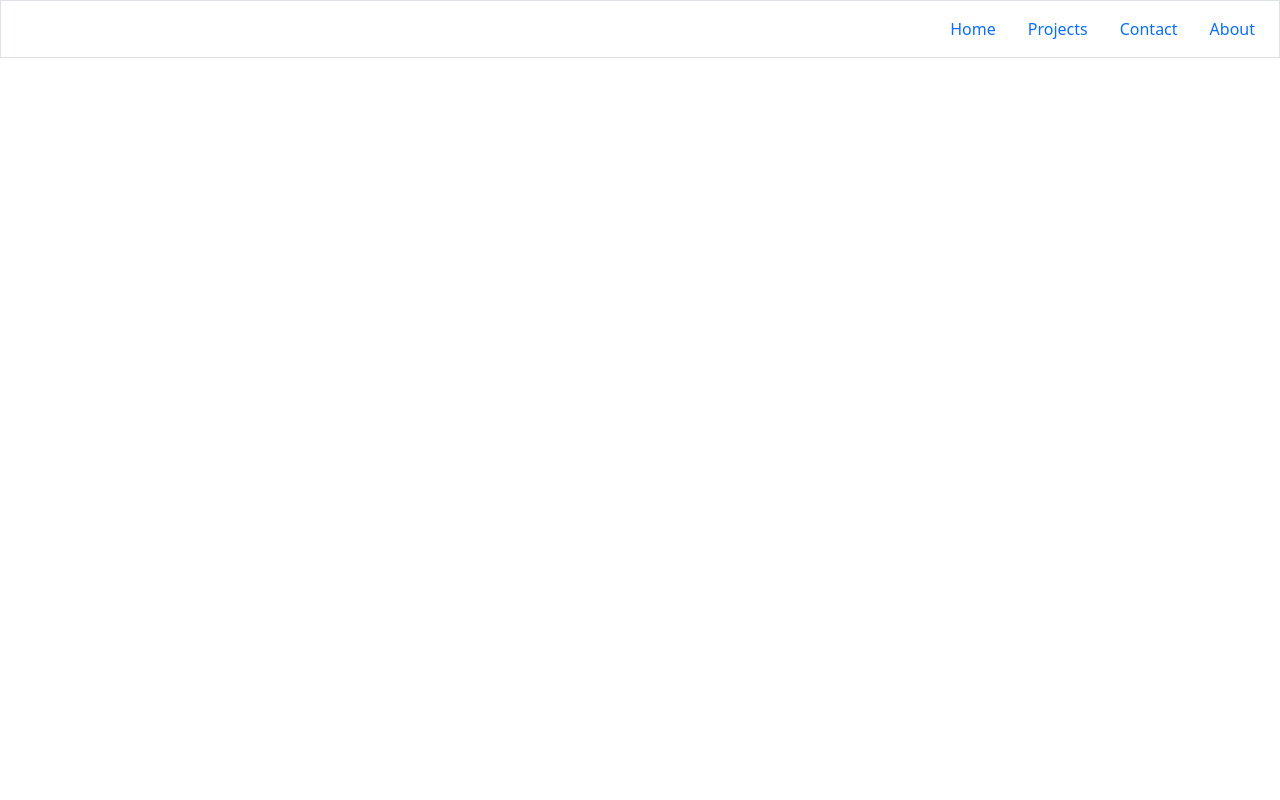
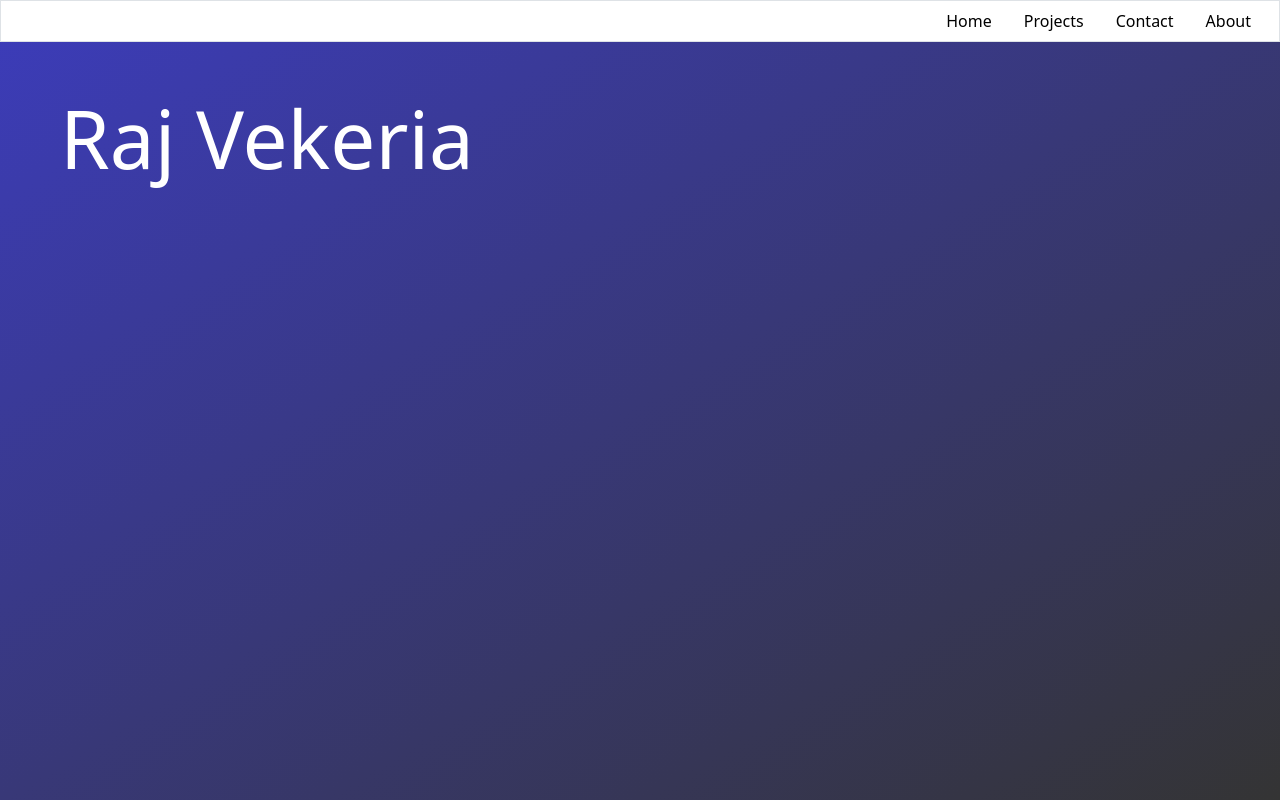
Before and after one commit to rvekeria678/Raj-Vekeria, a plain HTML site: page index.html in a window 1280 px wide. Drawn offline with nearby package versions, Linux system fonts and the light colour scheme.

Commit message:
Added Page Content

```diff
--- a/index.html
+++ b/index.html
@@ -6,24 +6,29 @@
     <title>Raj Vekeria</title>
 
     <link href="https://cdn.jsdelivr.net/npm/bootstrap@5.3.0-alpha1/dist/css/bootstrap.min.css" rel="stylesheet" integrity="sha384-GLhlTQ8iRABdZLl6O3oVMWSktQOp6b7In1Zl3/Jr59b6EGGoI1aFkw7cmDA6j6gD" crossorigin="anonymous">
-
+    <link href="./styles/app.css" rel="stylesheet"/>
 </head>
-<body class="bg-">
-    <div class="container-fluid p-2 border">
-        <ul class="nav justify-content-end">
+<body>
+    <div class="container-fluid border bg-white" id="nav-wrapper">
+            <ul class="nav justify-content-end" id="main-nav">
                 <li class="nav-item">
-                <a class="nav-link" href="#">Home</a>
+                    <a class="nav-link text-black" href="#">Home</a>
                 </li>
                 <li class="nav-item">
-                <a class="nav-link" href="#">Projects</a>
+                    <a class="nav-link text-black" href="#">Projects</a>
                 </li>
                 <li class="nav-item">
-                <a class="nav-link" href="#">Contact</a>
+                    <a class="nav-link text-black" href="#">Contact</a>
                 </li>
                 <li class="nav-item">
-                <a class="nav-link" href="#">About</a>
+                    <a class="nav-link text-black" href="#">About</a>
                 </li>
             </ul>
+    </div>
+    <div class="container-fluid">
+        <div class="text-white m-5 text-xl">
+            <div class="display-1">Raj Vekeria</div>
+        </div>
     </div>
     <script src="https://cdn.jsdelivr.net/npm/bootstrap@5.3.0-alpha1/dist/js/bootstrap.bundle.min.js" integrity="sha384-w76AqPfDkMBDXo30jS1Sgez6pr3x5MlQ1ZAGC+nuZB+EYdgRZgiwxhTBTkF7CXvN" crossorigin="anonymous"></script>
 </body>
--- a/styles/app.css
+++ b/styles/app.css
@@ -0,0 +1,17 @@
+html, body {
+height: 100%;
+width: 100%;
+background-image: linear-gradient(to bottom right, rgb(60, 60, 187), rgb(52, 52, 52));
+
+}
+#main-nav {
+    background: white;
+    background-repeat: no-repeat;
+}
+.nav-item:hover {
+    background: rgb(212, 212, 212);
+    transition: 0.25s;
+}
+.nav-item {
+    transition: 0.25s;
+}
```
Lines whose indentation alone changed are shown as unchanged.
